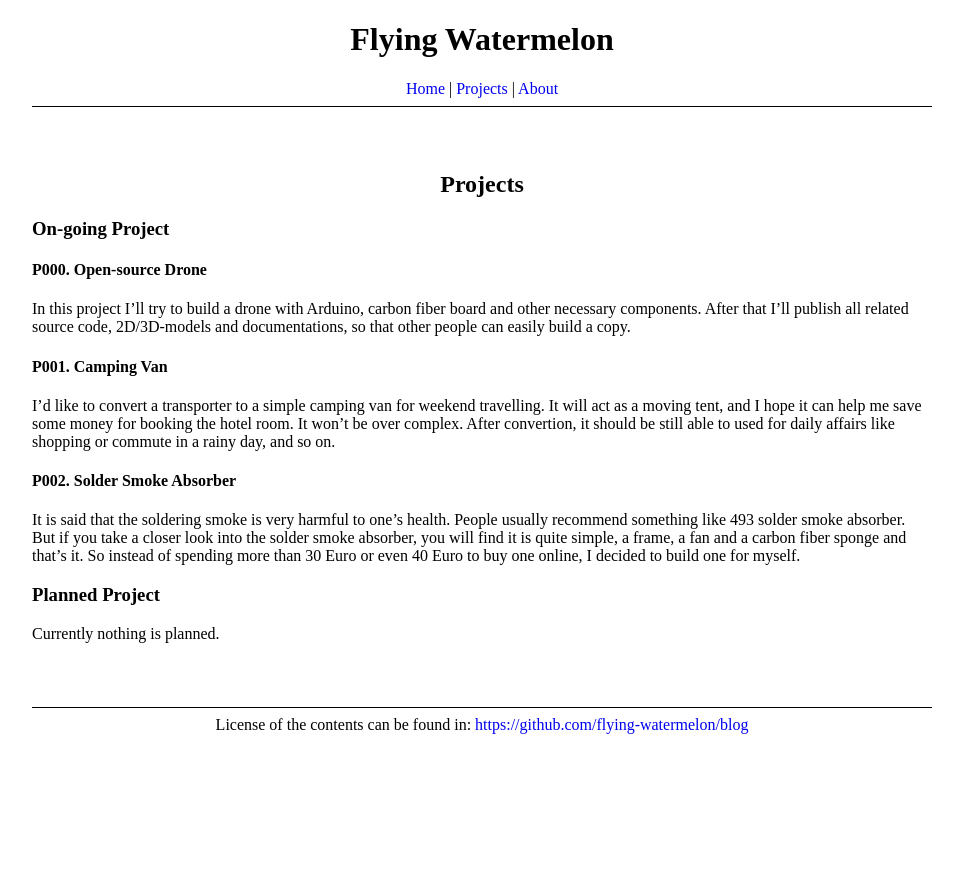
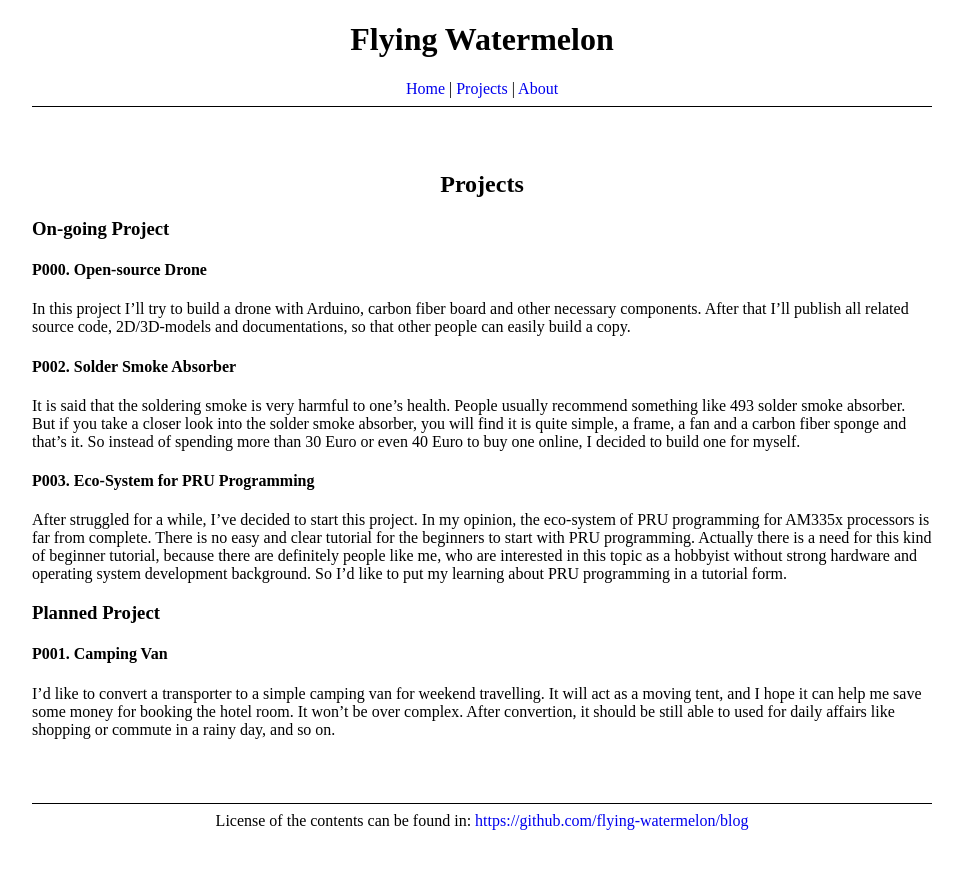
Before and after one commit to flying-watermelon/blog, a Jekyll site: the page built from projects.md, in a window 1280 px wide. Shown: the top 869 px of the page, without its empty margins (158-1120 px from the left). Built offline with Jekyll 4.4.1, drawn with Linux system fonts in a browser that asks for light colours.

Commit message:
Updated the project list.

```diff
--- a/projects.md
+++ b/projects.md
@@ -7,11 +7,13 @@ title: Projects
 #### P000. Open-source Drone
 In this project I'll try to build a drone with Arduino, carbon fiber board and other necessary components. After that I'll publish all related source code, 2D/3D-models and documentations, so that other people can easily build a copy.
 
-#### P001. Camping Van
-I'd like to convert a transporter to a simple camping van for weekend travelling. It will act as a moving tent, and I hope it can help me save some money for booking the hotel room. It won't be over complex. After convertion, it should be still able to used for daily affairs like shopping or commute in a rainy day, and so on.
-
 #### P002. Solder Smoke Absorber
 It is said that the soldering smoke is very harmful to one's health. People usually recommend something like 493 solder smoke absorber. But if you take a closer look into the solder smoke absorber, you will find it is quite simple, a frame, a fan and a carbon fiber sponge and that's it. So instead of spending more than 30 Euro or even 40 Euro to buy one online, I decided to build one for myself.
 
+#### P003. Eco-System for PRU Programming
+After struggled for a while, I've decided to start this project. In my opinion, the eco-system of PRU programming for AM335x processors is far from complete. There is no easy and clear tutorial for the beginners to start with PRU programming. Actually there is a need for this kind of beginner tutorial, because there are definitely people like me, who are interested in this topic as a hobbyist without strong hardware and operating system development background. So I'd like to put my learning about PRU programming in a tutorial form.
+
 ### Planned Project
-Currently nothing is planned.
+
+#### P001. Camping Van
+I'd like to convert a transporter to a simple camping van for weekend travelling. It will act as a moving tent, and I hope it can help me save some money for booking the hotel room. It won't be over complex. After convertion, it should be still able to used for daily affairs like shopping or commute in a rainy day, and so on.
```
